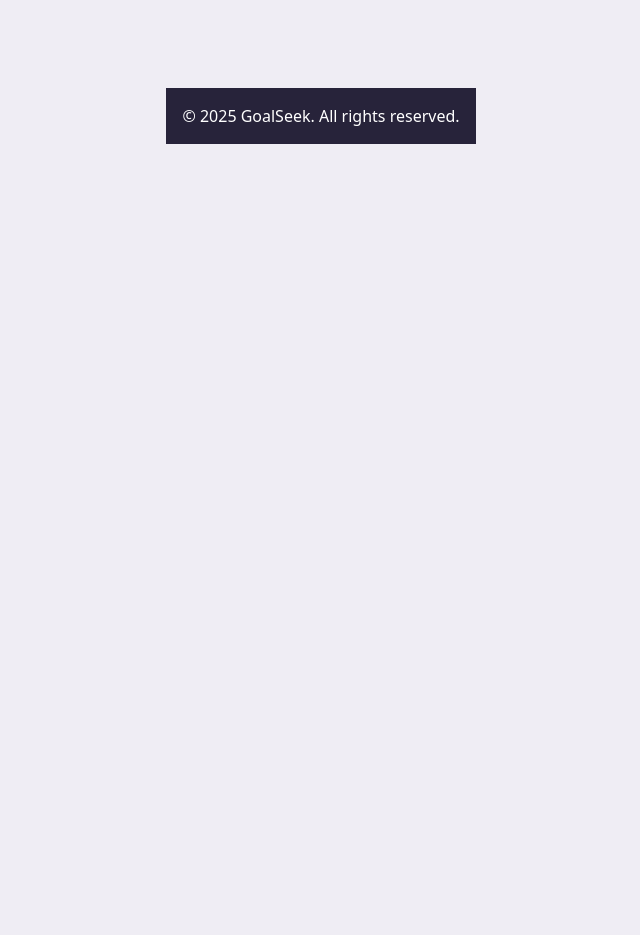
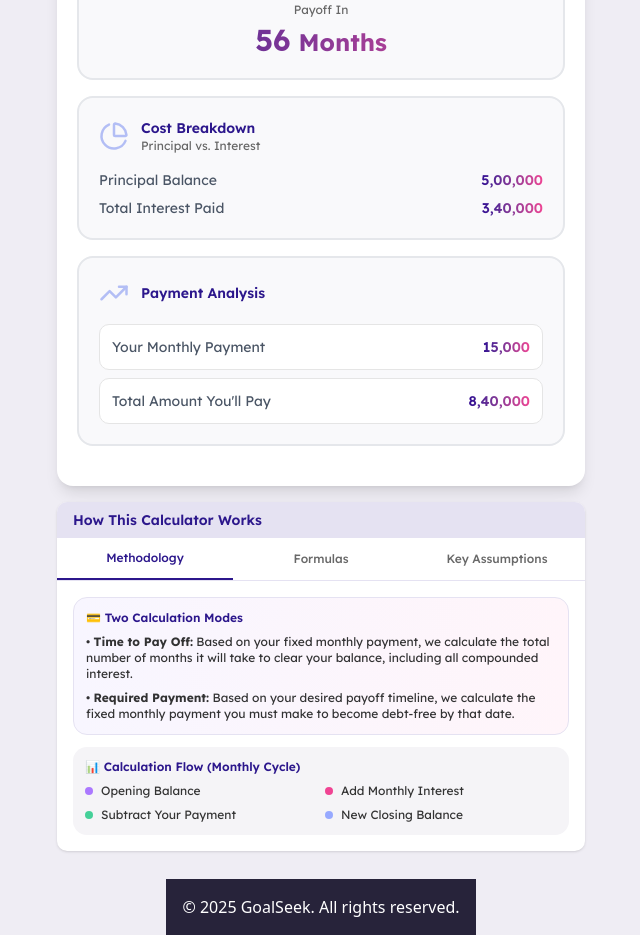
Before and after one commit to SerDunk/financial-calculators, a Next.js app: page /calculators/credit-card in a window 1280 px wide. Shown: the part 800-1735 px from the top of the page, without its empty margins (319-959 px from the left). Before the commit the page ends 944 px from the top, so only its background shows below. Built offline with nearby package versions, Linux system fonts and the light colour scheme.

Commit message:
Complete credit card calculator

```diff
--- a/src/app/calculators/credit-card/page.js
+++ b/src/app/calculators/credit-card/page.js
@@ -11,8 +11,8 @@
 } from "@/components/ui/select";
 import Heading from "@/components/Heading";
 import { calculateCreditCardPayoff } from "@/utils/calculation";
-// import CreditCardResult from "@/components/CalculationResult"; // Using the specific result component
-// import CalculationAssumptions from "@/components/CalculationAssumptions";
+import CreditCardResult from "@/components/CalculationResult"; // Using the specific result component
+import CreditCardAssumptions from "@/components/CreditCardAssumptions";
 import SliderInput from "@/components/SliderInput";
 
 const CreditCardCalculator = () => {
@@ -43,7 +43,6 @@
     setTimeout(() => setIsCalculating(false), 300);
   }, [inputs, calculationMode]);
 
-  // --- MODIFIED BEHAVIOR ---
   // Calculate once on initial component mount to show the default result.
   // After this, calculations will only be triggered by the button click.
   useEffect(() => {
@@ -141,8 +140,8 @@
           {isCalculating ? "CALCULATING..." : "CALCULATE"}
         </button>
 
-        {/* <CreditCardResult result={result} /> */}
-        {/* <CalculationAssumptions /> */}
+        <CreditCardResult result={result} />
+        <CreditCardAssumptions />
       </div>
     </div>
   );
--- a/src/components/CalculationResult.js
+++ b/src/components/CalculationResult.js
@@ -1,13 +1,9 @@
 // CreditCardResult.jsx
 import React from "react";
-import {
-  Calculator,
-  PieChart,
-  CreditCard,
-  TrendingUp,
-  AlertTriangle,
-} from "lucide-react";
+import { Calculator, PieChart, TrendingUp, AlertTriangle } from "lucide-react";
+import Card from "../../public/card.png";
 import { formatters } from "@/utils/calculation";
+import Image from "next/image";
 
 // Helper to format the main result value, which can be currency or a plain number with a suffix.
 const formatMainResult = (result) => {
@@ -59,7 +55,7 @@
       <div className="text-center mb-6">
         <div className="inline-flex items-center justify-center w-16 h-16 rounded-full mb-3 bg-[#78abff]">
           <div className="w-10 h-10 bg-white rounded-full flex items-center justify-center">
-            <CreditCard size={28} className="text-[#020288]" />
+            <Image src={Card} alt="Card" width={30} height={30} />
           </div>
         </div>
         <h2 className="text-2xl font-semibold bg-gradient-to-r from-[#320992] to-[#F04393] bg-clip-text text-transparent mb-2">
--- /dev/null
+++ b/src/components/CreditCardAssumptions.js
@@ -0,0 +1,199 @@
+import React, { useState } from "react";
+
+export default function CreditCardAssumptions() {
+  const [activeTab, setActiveTab] = useState("methodology");
+
+  return (
+    <div className="sm:mt-4 mt-3 bg-white rounded-lg shadow-sm">
+      <div className="bg-[#E5E2F2] text-[#2C178C] rounded-t-lg px-4 py-2 font-semibold text-sm">
+        How This Calculator Works
+      </div>
+
+      {/* Tab Navigation */}
+      <div className="bg-white border-b border-[#E5E2F2]">
+        <div className="flex sm:justify-around">
+          <button
+            onClick={() => setActiveTab("methodology")}
+            className={`px-3 py-3 text-xs font-medium transition-colors w-1/3 ${
+              activeTab === "methodology"
+                ? "text-[#2C178C] border-b-2 border-[#2C178C]"
+                : "text-[#686868] hover:text-[#2C178C]"
+            }`}
+          >
+            Methodology
+          </button>
+          <button
+            onClick={() => setActiveTab("formulas")}
+            className={`px-3 py-3 text-xs font-medium transition-colors w-1/3 ${
+              activeTab === "formulas"
+                ? "text-[#2C178C] border-b-2 border-[#2C178C]"
+                : "text-[#686868] hover:text-[#2C178C]"
+            }`}
+          >
+            Formulas
+          </button>
+          <button
+            onClick={() => setActiveTab("assumptions")}
+            className={`px-3 py-3 text-xs font-medium transition-colors w-1/3 ${
+              activeTab === "assumptions"
+                ? "text-[#2C178C] border-b-2 border-[#2C178C]"
+                : "text-[#686868] hover:text-[#2C178C]"
+            }`}
+          >
+            Key Assumptions
+          </button>
+        </div>
+      </div>
+
+      <div className="p-4">
+        {activeTab === "methodology" && (
+          <div className="space-y-3">
+            <div className="bg-gradient-to-r from-[#F8F6FF] to-[#FFF5FA] p-3 rounded-xl border border-[#E5E2F2]">
+              <div className="text-xs font-semibold text-[#2C178C] mb-2">
+                💳 Two Calculation Modes
+              </div>
+              <div className="text-xs text-[#323233] space-y-2">
+                <p>
+                  • <strong>Time to Pay Off:</strong> Based on your fixed
+                  monthly payment, we calculate the total number of months it
+                  will take to clear your balance, including all compounded
+                  interest.
+                </p>
+                <p>
+                  • <strong>Required Payment:</strong> Based on your desired
+                  payoff timeline, we calculate the fixed monthly payment you
+                  must make to become debt-free by that date.
+                </p>
+              </div>
+            </div>
+
+            <div className="bg-[#F5F4F7] p-3 rounded-xl">
+              <div className="text-xs font-semibold text-[#2C178C] mb-2">
+                📊 Calculation Flow (Monthly Cycle)
+              </div>
+              <div className="grid grid-cols-2 gap-2 text-xs">
+                <div className="flex items-center">
+                  <div className="w-2 h-2 bg-[#AB78FF] rounded-full mr-2"></div>
+                  <span>Opening Balance</span>
+                </div>
+                <div className="flex items-center">
+                  <div className="w-2 h-2 bg-[#F04393] rounded-full mr-2"></div>
+                  <span>Add Monthly Interest</span>
+                </div>
+                <div className="flex items-center">
+                  <div className="w-2 h-2 bg-[#45D099] rounded-full mr-2"></div>
+                  <span>Subtract Your Payment</span>
+                </div>
+                <div className="flex items-center">
+                  <div className="w-2 h-2 bg-[#97A9FF] rounded-full mr-2"></div>
+                  <span>New Closing Balance</span>
+                </div>
+              </div>
+            </div>
+          </div>
+        )}
+
+        {activeTab === "formulas" && (
+          <div className="space-y-3">
+            <div className="bg-gradient-to-r from-[#F8F6FF] to-[#FFF5FA] p-3 rounded-xl border border-[#E5E2F2]">
+              <div className="text-xs font-semibold text-[#2C178C] mb-2">
+                🧮 Key Formulas Used
+              </div>
+              <div className="space-y-2 text-xs text-[#323233]">
+                <div className="flex justify-between p-2 bg-white rounded-lg">
+                  <span>Monthly Payment (PMT):</span>
+                  <span className="font-mono text-[#F04393] text-right">
+                    [P × r × (1+r)ⁿ] / [(1+r)ⁿ - 1]
+                  </span>
+                </div>
+                <div className="flex justify-between p-2 bg-white rounded-lg">
+                  <span>Number of Months (NPER):</span>
+                  <span className="font-mono text-[#F04393] text-right">
+                    -ln(1-(Pr/PMT))/ln(1+r)
+                  </span>
+                </div>
+                <div className="flex justify-between p-2 bg-white rounded-lg">
+                  <span>Total Interest:</span>
+                  <span className="font-mono text-[#F04393]">
+                    (PMT × n) - P
+                  </span>
+                </div>
+              </div>
+              <p className="text-xs text-gray-500 mt-2">
+                Where P = Principal, r = Monthly Rate, n = Months, PMT = Monthly
+                Payment.
+              </p>
+            </div>
+          </div>
+        )}
+
+        {activeTab === "assumptions" && (
+          <div className="space-y-3">
+            <div className="bg-gradient-to-r from-[#F8F6FF] to-[#FFF5FA] p-3 rounded-xl border border-[#E5E2F2]">
+              <div className="text-xs font-semibold text-[#2C178C] mb-2">
+                ⚠️ Important Assumptions
+              </div>
+              <div className="text-xs text-[#323233] space-y-2">
+                <p>
+                  • <strong>Fixed Interest Rate:</strong> The Annual Percentage
+                  Rate (APR) is assumed to remain constant.
+                </p>
+                <p>
+                  • <strong>No New Purchases:</strong> The calculation assumes
+                  you make no further purchases on this card.
+                </p>
+                <p>
+                  • <strong>No Additional Fees:</strong> We do not account for
+                  late fees, annual fees, or other charges.
+                </p>
+                <p>
+                  • <strong>Consistent Payments:</strong> Your monthly payment
+                  is made on time and for the same amount each month.
+                </p>
+              </div>
+            </div>
+
+            <div className="bg-[#F5F4F7] p-3 rounded-xl">
+              <div className="text-xs font-semibold text-[#2C178C] mb-2">
+                📋 Indian Market Standards
+              </div>
+              <div className="space-y-2 text-xs">
+                <div className="flex justify-between items-center p-2 bg-white rounded-lg">
+                  <span className="text-[#686868]">Typical APR</span>
+                  <span className="text-[#2C178C] font-medium">24% - 48%</span>
+                </div>
+                <div className="flex justify-between items-center p-2 bg-white rounded-lg">
+                  <span className="text-[#686868]">Minimum Due</span>
+                  <span className="text-[#2C178C] font-medium">
+                    ~5% of balance
+                  </span>
+                </div>
+                <div className="flex justify-between items-center p-2 bg-white rounded-lg">
+                  <span className="text-[#686868]">Late Payment Fee</span>
+                  <span className="text-[#2C178C] font-medium">
+                    ₹500 - ₹1,200
+                  </span>
+                </div>
+              </div>
+            </div>
+
+            <div
+              style={{
+                background:
+                  "radial-gradient(ellipse 113px 357px at center, #8362D1 -60%, #192226 130%)",
+              }}
+              className="p-3 rounded-xl text-white"
+            >
+              <div className="text-xs font-semibold mb-2">💡 Pro Tip</div>
+              <div className="text-xs">
+                Always pay more than the minimum due. Paying only the minimum
+                can extend your debt by many years and dramatically increase the
+                total interest you pay.
+              </div>
+            </div>
+          </div>
+        )}
+      </div>
+    </div>
+  );
+}
```
Also changed, not shown: public/card.png (added).
